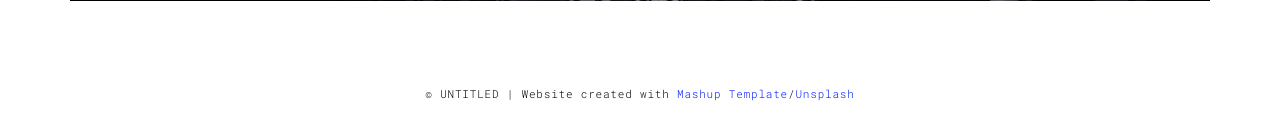
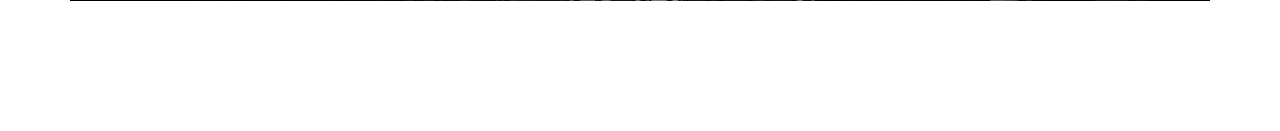
Before and after one commit to mayureshinde/my_site, a Django app: template templates/work.html in a window 1280 px wide. Shown: the part 1615-1746 px from the top of the page. After the commit the page ends 1616 px from the top, so only its background shows below. Run offline with Django 4.2, Linux system fonts and the light colour scheme; the template is opened without the code that fills it, so the values that code supplies are empty.

Commit message:
Minor changes cleaning the pages.

```diff
--- a/templates/about.html
+++ b/templates/about.html
@@ -96,7 +96,6 @@
             <p><a href="contact" target="_blank" title=""
               class="btn btn-default">Contact</a> </p>
           </div>
-
         </div>
       </div>
     </div>
--- a/templates/contact.html
+++ b/templates/contact.html
@@ -132,7 +132,7 @@
   <div class="container">
     <div class="row">
       <div class="col-xs-12">
-        <p><a href="http://www.mashup-template.com/" title="Create website with free html template"></a>/<a href="https://www.unsplash.com/" title="Beautiful Free Images"></a></p>
+        <p><a href="http://www.mashup-template.com/" title="Create website with free html template"></a><a href="https://www.unsplash.com/" title="Beautiful Free Images"></a></p>
       </div>
     </div>
   </div>
--- a/templates/work.html
+++ b/templates/work.html
@@ -98,18 +98,6 @@
     </div>
   </div>
 </div>
-
-
-<footer class="footer-container text-center">
-  <div class="container">
-    <div class="row">
-      <div class="col-xs-12">
-        <p>© UNTITLED | Website created with <a href="http://www.mashup-template.com/" title="Create website with free html template">Mashup Template</a>/<a href="https://www.unsplash.com/" title="Beautiful Free Images">Unsplash</a></p>
-      </div>
-    </div>
-  </div>
-</footer>
-
 <script>
   document.addEventListener("DOMContentLoaded", function (event) {
      navActivePage();
```
